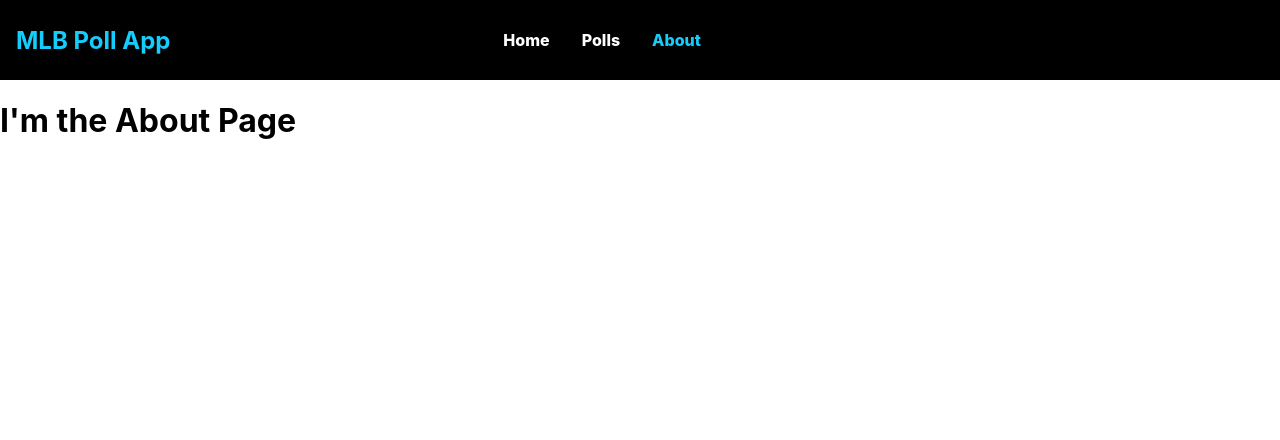
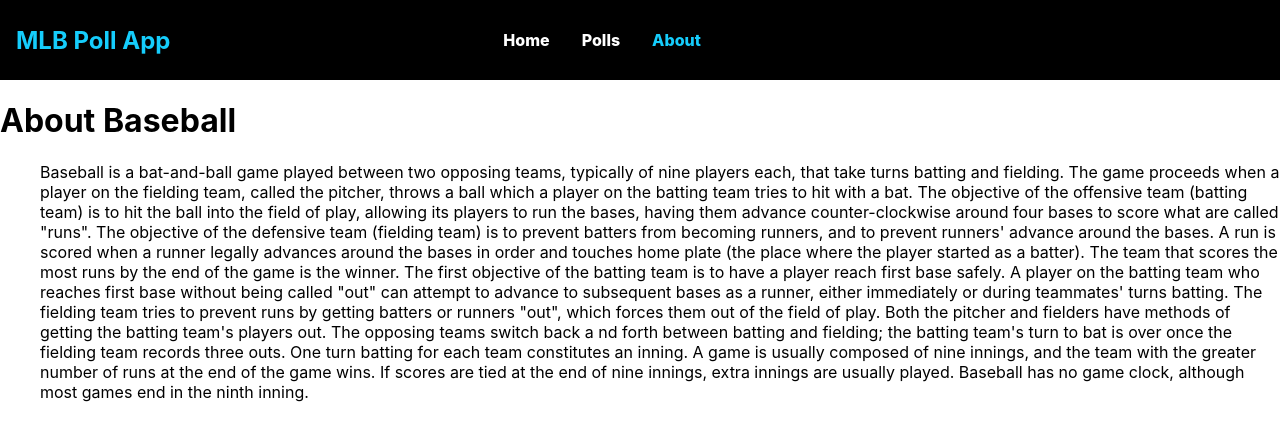
Before and after one commit to LuisCastilloKC/mlb_voting_app, a React (Create React App) app in the folder mlb_voting_frontend/: page /about in a window 1280 px wide. Shown: the top 440 px of the page. Built offline with nearby package versions, Linux system fonts and the light colour scheme.

Commit message:
add text to about component

```diff
--- a/mlb_voting_frontend/src/components/About.jsx
+++ b/mlb_voting_frontend/src/components/About.jsx
@@ -2,6 +2,27 @@ import React from 'react';
 
 export const About = () => {
     return(
-        <h1> I'm the About Page</h1>
+        <>
+            <h1> About Baseball </h1>
+            <div>
+            <ul>Baseball is a bat-and-ball game played between two opposing teams, typically of nine players each,
+                that take turns batting and fielding. The game proceeds when a player on the fielding team, called
+                the pitcher, throws a ball which a player on the batting team tries to hit with a bat. The objective
+                of the offensive team (batting team) is to hit the ball into the field of play, allowing its players
+                to run the bases, having them advance counter-clockwise around four bases to score what are called "runs".
+                The objective of the defensive team (fielding team) is to prevent batters from becoming runners, and to
+                prevent runners' advance around the bases. A run is scored when a runner legally advances around the bases in order and touches home
+                plate (the place where the player started as a batter). The team that scores the most runs by the end of the game is the winner.
+
+                The first objective of the batting team is to have a player reach first base safely. A player on the batting team who reaches first
+                base without being called "out" can attempt to advance to subsequent bases as a runner, either immediately or during teammates'
+                turns batting. The fielding team tries to prevent runs by getting batters or runners "out", which forces them out of the field
+                of play. Both the pitcher and fielders have methods of getting the batting team's players out. The opposing teams switch back a
+                nd forth between batting and fielding; the batting team's turn to bat is over once the fielding team records three outs. One turn
+                batting for each team constitutes an inning. A game is usually composed of nine innings, and the team with the greater number of
+                runs at the end of the game wins. If scores are tied at the end of nine innings, extra innings are usually played. Baseball has no
+                game clock, although most games end in the ninth inning.</ul>
+                </div>
+        </>
     )
 }
--- a/mlb_voting_frontend/src/components/home.jsx
+++ b/mlb_voting_frontend/src/components/home.jsx
@@ -3,5 +3,6 @@ import React from 'react';
 export const Home = () => {
     return(
         <h1> I'm the Home Page</h1>
+
     )
 }
```
